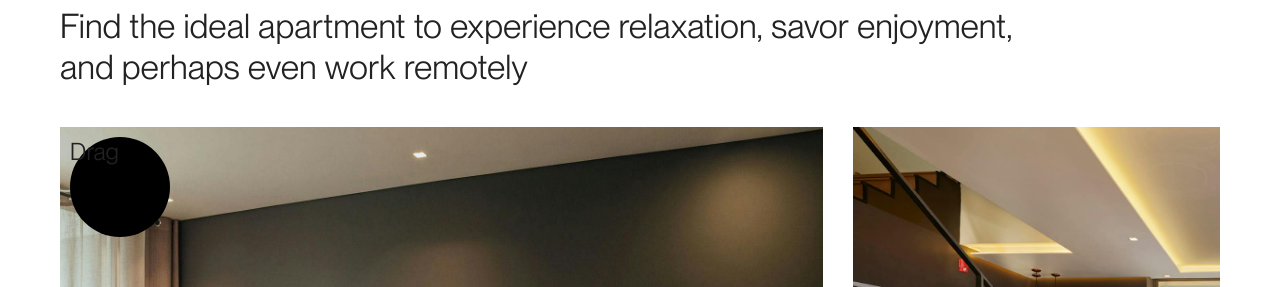
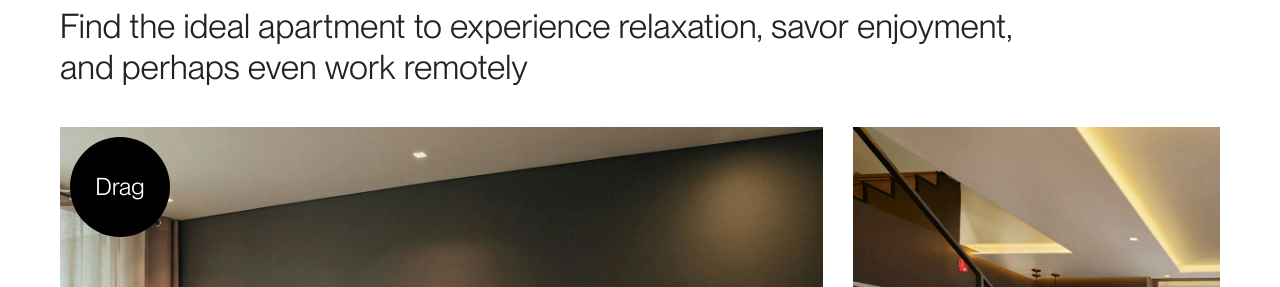
Before and after one commit to kimkyungm13/wake, a plain HTML site: page index.html in a window 1280 px wide. Shown: the part 3500-3787 px from the top of the page. Drawn offline with nearby package versions, Linux system fonts and the light colour scheme.

Commit message:
no message

```diff
--- a/index.html
+++ b/index.html
@@ -221,15 +221,11 @@
                             left: 10px;
                             font-weight: 400;
                             font-size: 24px;
+                            display: flex;
+                            align-items: center;
+                            justify-content: center;
+                            color: #fff;
                             /* visibility: hidden; */
-                        }
-
-                        .cursor .text:after {
-                            content: '';
-                            display: block;
-                            width: 15px;
-                            height: 15px;
-                            /* transition: transform 0.5s; */
                         }
 
                         .cursor .on {
@@ -687,7 +683,7 @@
             </ul>
         </div>
     </footer>
-    <svg class="GradientMesh_Filter__XSGz1" aria-hidden="true">
+    <!-- <svg class="GradientMesh_Filter__XSGz1" aria-hidden="true">
         <defs>
             <filter id="goo">
                 <feGaussianBlur in="SourceGraphic" stdDeviation="10" result="blur"></feGaussianBlur>
@@ -696,7 +692,7 @@
                 <feBlend in="SourceGraphic" in2="goo"></feBlend>
             </filter>
         </defs>
-    </svg>
+    </svg> -->
 </body>
 
 </html>
```
